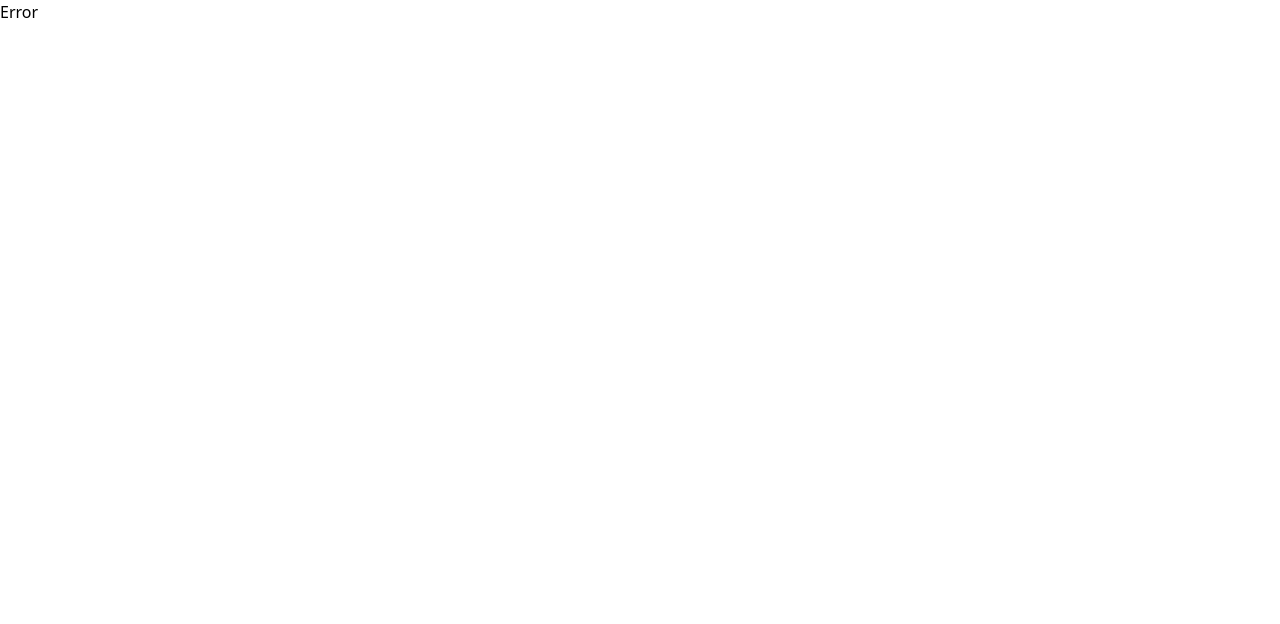
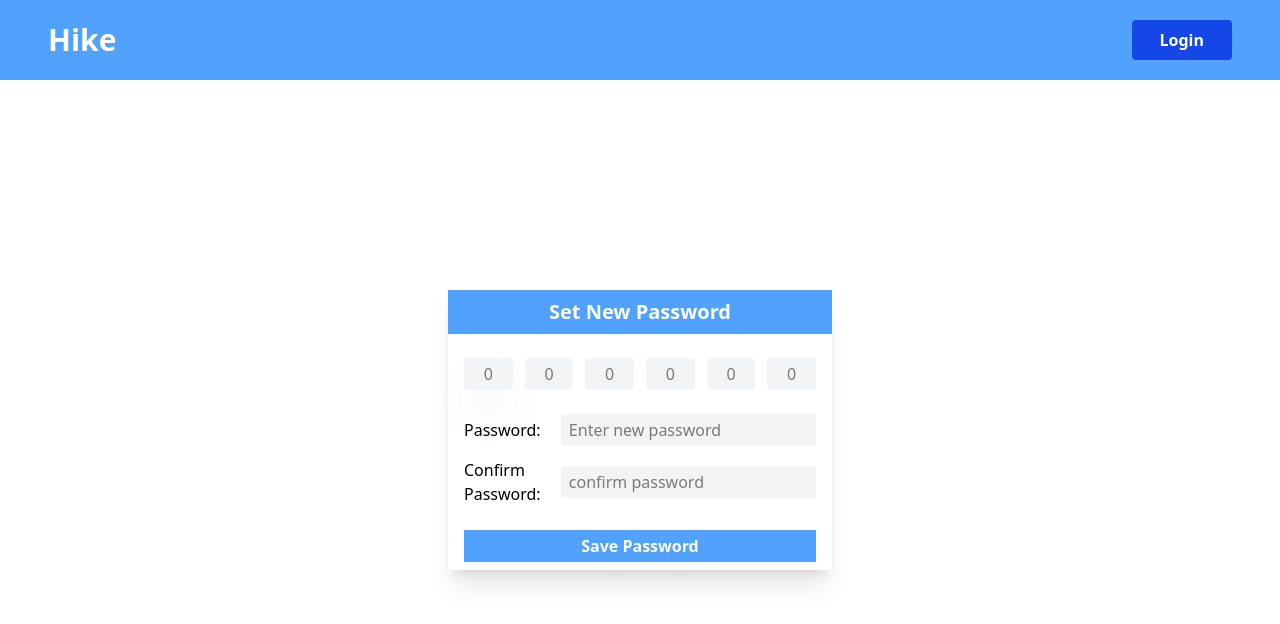
Before and after one commit to AnishSingh027/Chat_Frontend, a React (Vite) app: page /update-password in a window 1280 px wide. Before the commit this address had no page. Shown: the top 624 px of the page. Built offline with nearby package versions, Linux system fonts and the light colour scheme.

Commit message:
Add forgotpassword page (useRef)

```diff
--- a/src/App.jsx
+++ b/src/App.jsx
@@ -6,6 +6,7 @@ import Login from "./pages/Login";
 import Signup from "./pages/Signup";
 import { PublicProtected, PrivateProtected } from "./components/Protected";
 import ForgotPassword from "./pages/ForgotPassword";
+import UpdatePassword from "./pages/UpdatePassword";
 
 const AppLayout = () => {
   return (
@@ -63,6 +64,14 @@ const router = createBrowserRouter([
           </PrivateProtected>
         ),
       },
+      {
+        path: "/update-password",
+        element: (
+          <PrivateProtected>
+            <UpdatePassword />
+          </PrivateProtected>
+        ),
+      },
     ],
   },
 ]);
--- a/src/pages/ForgotPassword.jsx
+++ b/src/pages/ForgotPassword.jsx
@@ -1,3 +1,5 @@
+import { Link } from "react-router-dom";
+
 const ForgotPassword = () => {
   return (
     <div className="px-6 flex items-center justify-center h-[calc(100vh-100px)]">
@@ -14,9 +16,11 @@ const ForgotPassword = () => {
               className="bg-gray-100 px-2 py-1 w-full rounded outline-none lg:w-4/5"
             />
           </div>
-          <button className="px-5 py-1 bg-blue-400 font-bold text-white mt-3 cursor-pointer active:scale-90 transition-all">
-            Send OTP
-          </button>
+          <Link to={"/update-password"}>
+            <button className="px-5 py-1 w-full bg-blue-400 font-bold text-white mt-3 cursor-pointer active:scale-90 transition-all">
+              Send OTP
+            </button>
+          </Link>
         </form>
       </div>
     </div>
--- a/src/pages/Login.jsx
+++ b/src/pages/Login.jsx
@@ -14,19 +14,19 @@ const Login = () => {
         </h1>
         <form className="py-2 px-4 flex flex-col gap-3">
           <div className="items-start justify-between gap-2 flex flex-col md:flex-row md:items-center md:gap-3">
-            <label className="w-1/5">Username: </label>
+            <label className="w-full lg:w-1/4">Username: </label>
             <input
               type="email"
               placeholder="Enter your email"
-              className="bg-gray-100 px-2 py-1 w-full rounded outline-none lg:w-4/5"
+              className="bg-gray-100 px-2 py-1 w-full rounded outline-none lg:w-3/4"
             />
           </div>
           <div className="items-start justify-between gap-2 flex flex-col md:flex-row md:items-center md:gap-3 relative">
-            <label className="w-1/5">Password: </label>
+            <label className="w-full lg:w-1/4">Password: </label>
             <input
               type={`${passwordIsVisible ? "text" : "password"}`}
               placeholder="Enter your password"
-              className="bg-gray-100 pl-2 pr-8 py-1 w-full rounded outline-none lg:w-4/5"
+              className="bg-gray-100 pl-2 pr-8 py-1 w-full rounded outline-none lg:w-3/4"
             />
             {passwordIsVisible ? (
               <FaEyeSlash
--- a/src/pages/Signup.jsx
+++ b/src/pages/Signup.jsx
@@ -39,40 +39,40 @@ const Signup = () => {
         </h1>
         <form className="py-2 px-4 flex flex-col gap-3" onSubmit={handleSubmit}>
           <div className="items-start justify-between gap-2 flex flex-col md:flex-row md:items-center md:gap-3">
-            <label className="w-1/5">Firstname: </label>
+            <label className="w-full lg:w-1/4">Firstname: </label>
             <input
               type="text"
               name="firstName"
               value={formData.firstName}
               onChange={(e) => handleChange(e)}
               placeholder="Enter your firstname"
-              className="bg-gray-100 px-2 py-1 w-full rounded outline-none lg:w-4/5"
+              className="bg-gray-100 px-2 py-1 w-full rounded outline-none lg:w-3/4"
             />
           </div>
           <div className="items-start justify-between gap-2 flex flex-col md:flex-row md:items-center md:gap-3">
-            <label className="w-1/5">Lastname: </label>
+            <label className="w-full lg:w-1/4">Lastname: </label>
             <input
               type="text"
               name="lastName"
               value={formData.lastName}
               onChange={(e) => handleChange(e)}
               placeholder="Enter your lastname"
-              className="bg-gray-100 px-2 py-1 w-full rounded outline-none lg:w-4/5"
+              className="bg-gray-100 px-2 py-1 w-full rounded outline-none lg:w-3/4"
             />
           </div>
           <div className="items-start justify-between gap-2 flex flex-col md:flex-row md:items-center md:gap-3">
-            <label className="w-1/5">Age: </label>
+            <label className="w-full lg:w-1/4">Age: </label>
             <input
               type="number"
               name="age"
               onChange={(e) => handleChange(e)}
               value={formData.age}
               placeholder="Enter your age"
-              className="bg-gray-100 px-2 py-1 w-full rounded outline-none lg:w-4/5"
+              className="bg-gray-100 px-2 py-1 w-full rounded outline-none lg:w-3/4"
             />
           </div>
           <div className="items-start gap-2 flex flex-col md:flex-row md:items-center md:gap-3">
-            <label className="w-1/5">Gender: </label>
+            <label className="w-full lg:w-1/4">Gender: </label>
             <select
               value={formData.gender}
               onChange={(e) => handleChange(e)}
@@ -84,25 +84,25 @@ const Signup = () => {
             </select>
           </div>
           <div className="items-start justify-between gap-2 flex flex-col md:flex-row md:items-center md:gap-3">
-            <label className="w-1/5">Username: </label>
+            <label className="w-full lg:w-1/4">Username: </label>
             <input
               type="email"
               name="email"
               value={formData.email}
               onChange={(e) => handleChange(e)}
               placeholder="Enter your email"
-              className="bg-gray-100 px-2 py-1 w-full rounded outline-none lg:w-4/5"
+              className="bg-gray-100 px-2 py-1 w-full rounded outline-none lg:w-3/4"
             />
           </div>
           <div className="items-start justify-between gap-2 flex flex-col md:flex-row md:items-center md:gap-3 relative">
-            <label className="w-1/5">Password: </label>
+            <label className="w-full lg:w-1/4">Password: </label>
             <input
               type={`${passwordIsVisible ? "text" : "password"}`}
               placeholder="Enter your password"
               name="password"
               value={formData.password}
               onChange={(e) => handleChange(e)}
-              className="bg-gray-100 pl-2 pr-8 py-1 w-full rounded outline-none lg:w-4/5"
+              className="bg-gray-100 pl-2 pr-8 py-1 w-full rounded outline-none lg:w-3/4"
             />
             {passwordIsVisible ? (
               <FaEyeSlash
--- /dev/null
+++ b/src/pages/UpdatePassword.jsx
@@ -0,0 +1,88 @@
+import { useEffect, useRef, useState } from "react";
+
+const UpdatePassword = () => {
+  const OTPField = useRef([]);
+
+  const handleInputField = (e, index) => {
+    const value = e.target.value;
+    if (
+      value.length == 1 &&
+      index < OTPField.current.length - 1 &&
+      !isNaN(value)
+    ) {
+      OTPField.current[index + 1].focus();
+    }
+  };
+
+  const handleKeyDown = (e, index) => {
+    const value = e.target.value;
+    if (value.length == 0 && index > 0 && e.key == "Backspace") {
+      OTPField.current[index - 1].focus();
+    }
+  };
+
+  const handleSubmit = (e) => {
+    e.preventDefault();
+
+    const OTP = OTPField.current.map((item) => item.value).join("");
+    console.log(OTP);
+  };
+
+  useEffect(() => {
+    if (OTPField.current[0]) {
+      OTPField.current[0].focus();
+    }
+  }, []);
+
+  return (
+    <div className="px-6 flex items-center justify-center h-[calc(100vh-100px)]">
+      <div className="w-72 rounded shadow-xl md:w-96">
+        <h1 className="bg-blue-400 font-bold text-white text-center text-xl py-2 mb-4">
+          Set New Password
+        </h1>
+        <form className="py-2 px-4 flex flex-col gap-3" onSubmit={handleSubmit}>
+          <div className="items-start justify-between gap-2 flex md:flex-row md:items-center md:gap-3">
+            {new Array(6).fill("").map((_, index) => (
+              <input
+                key={index}
+                ref={(element) => (OTPField.current[index] = element)}
+                type="text"
+                placeholder="0"
+                maxLength={1}
+                onChange={(e) => handleInputField(e, index)}
+                onKeyDown={(e) => handleKeyDown(e, index)}
+                className="bg-gray-100 px-2 py-1 w-full rounded outline-none text-center focus:shadow-2xl"
+              />
+            ))}
+          </div>
+          <div className="items-start justify-between gap-2 flex flex-col mt-3 md:flex-row md:items-center md:gap-3">
+            <label className="w-full lg:w-1/4">Password: </label>
+            <input
+              type="text"
+              name="password"
+              placeholder="Enter new password"
+              className="bg-gray-100 px-2 py-1 w-full rounded outline-none lg:w-3/4"
+            />
+          </div>
+          <div className="items-start justify-between gap-2 flex flex-col md:flex-row md:items-center md:gap-3">
+            <label className="w-full lg:w-1/4">Confirm Password: </label>
+            <input
+              type="text"
+              name="confirmPassword"
+              placeholder="confirm password"
+              className="bg-gray-100 px-2 py-1 w-full rounded outline-none lg:w-3/4"
+            />
+          </div>
+          <button
+            type="submit"
+            className="px-5 py-1 bg-blue-400 font-bold text-white mt-3 cursor-pointer active:scale-90 transition-all"
+          >
+            Save Password
+          </button>
+        </form>
+      </div>
+    </div>
+  );
+};
+
+export default UpdatePassword;
```
